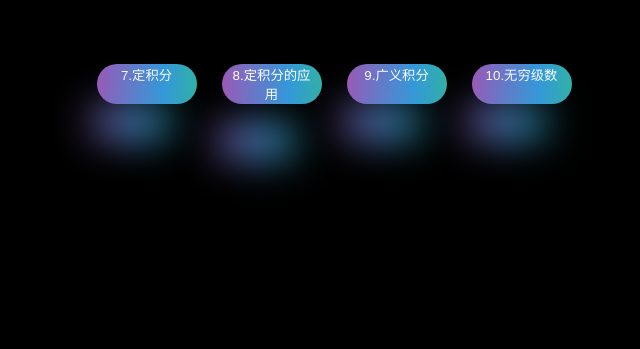
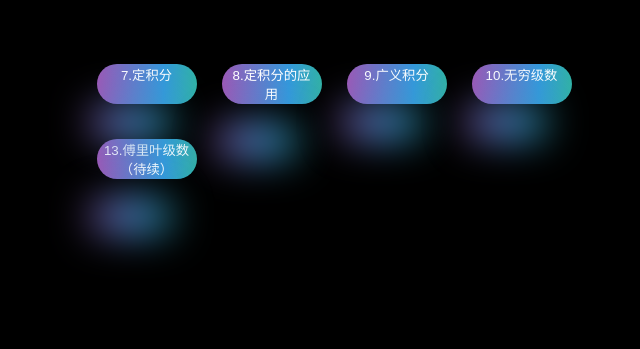
Before and after one commit to bombeuler/bombeuler.github.io, a plain HTML site: page index.html in a window 1280 px wide. Shown: the part 194-543 px from the top of the page, without its empty margins (300-940 px from the left). Drawn offline with nearby package versions, Linux system fonts and the light colour scheme.

Commit message:
update 13

```diff
--- a/index.html
+++ b/index.html
@@ -16,7 +16,7 @@
       const app = new Vue({
         el: "#app",
         data: {
-          name: ["7.定积分", "8.定积分的应用", "9.广义积分", "10.无穷级数"],
+          name: ["7.定积分", "8.定积分的应用", "9.广义积分", "10.无穷级数","13.傅里叶级数（待续）"],
         },
         methods: {
           btnClick(index) {
```
